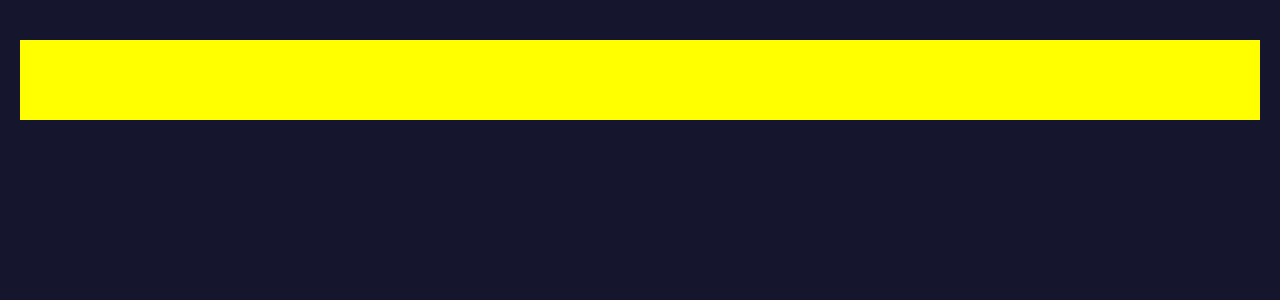
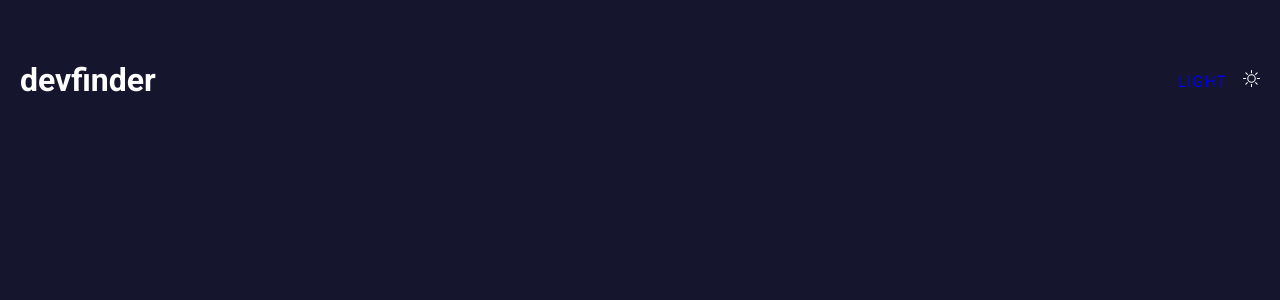
Before and after one commit to EdvardJohansen/github-frontend, a React (Create React App) app: page / in a window 1280 px wide. Shown: the top 300 px of the page. Built offline with nearby package versions, Linux system fonts and the light colour scheme.

Commit message:
Created header. Set default font size and family

```diff
--- a/src/App.css
+++ b/src/App.css
@@ -1,9 +1,15 @@
+@import url('https://fonts.googleapis.com/css2?family=Roboto:wght@400;500;700;900&display=swap');
+
 * {
   background-color: rgb(22, 21, 46);
+  font-family: 'Roboto', sans-serif;
+}
+
+body {
+  font-size: 16px;
 }
 
 .app-container {
   margin: 40px 20px;
-  padding: 40px;
-  background-color: yellow;
+  color: #fff;
 }
--- a/src/App.js
+++ b/src/App.js
@@ -1,9 +1,10 @@
 import './App.css';
+import Header from './components/Header';
 
 function App() {
   return (
     <div className="app-container">
-
+        <Header />
     </div>
   );
 }
--- a/src/components/Header.js
+++ b/src/components/Header.js
@@ -1,8 +1,18 @@
 import React from 'react'
+import '../css/Header.css'
+import Sun from '../images/sun.svg'
 
 const Header = () => {
     return (
-        <div>
+        <div className="header-container">
+            <div className="header-title-container">
+                <h1>devfinder</h1>
+            </div>
+
+            <div className="theme-container">
+                <a href="/">LIGHT</a>
+                <img src={Sun} alt="Sun icon"/>
+            </div>
 
         </div>
     )
--- /dev/null
+++ b/src/css/Header.css
@@ -0,0 +1,19 @@
+.header-container {
+    width: 100%;
+    display: flex;
+    justify-content: space-between;
+    align-items: center;
+}
+
+.theme-container a {
+    text-decoration: none;
+    letter-spacing: 1px;
+}
+.theme-container a:visited {
+    text-decoration: none;
+    color: #fff;
+}
+
+.theme-container img {
+    margin-left: 16px;
+}
```
Also changed, not shown: src/images/sun.svg (added), 1 other file (tests, documents, lock files or other folders).
